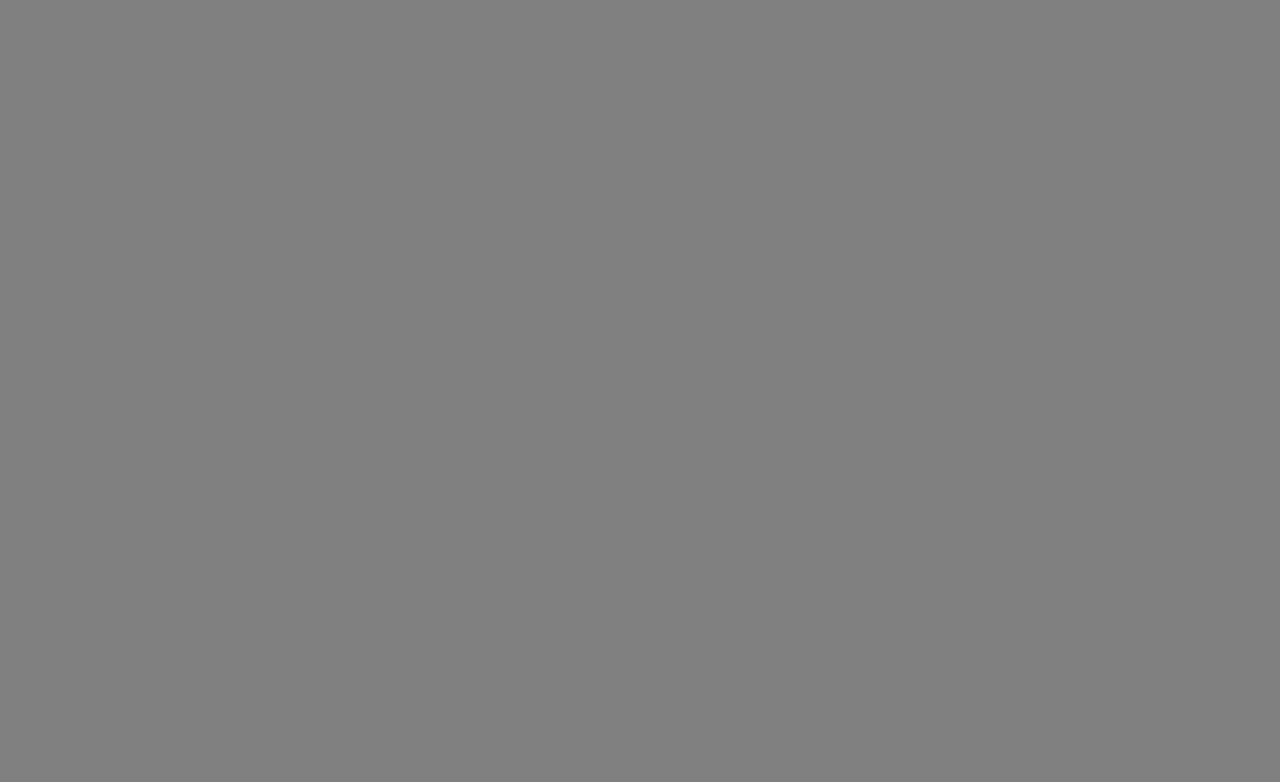
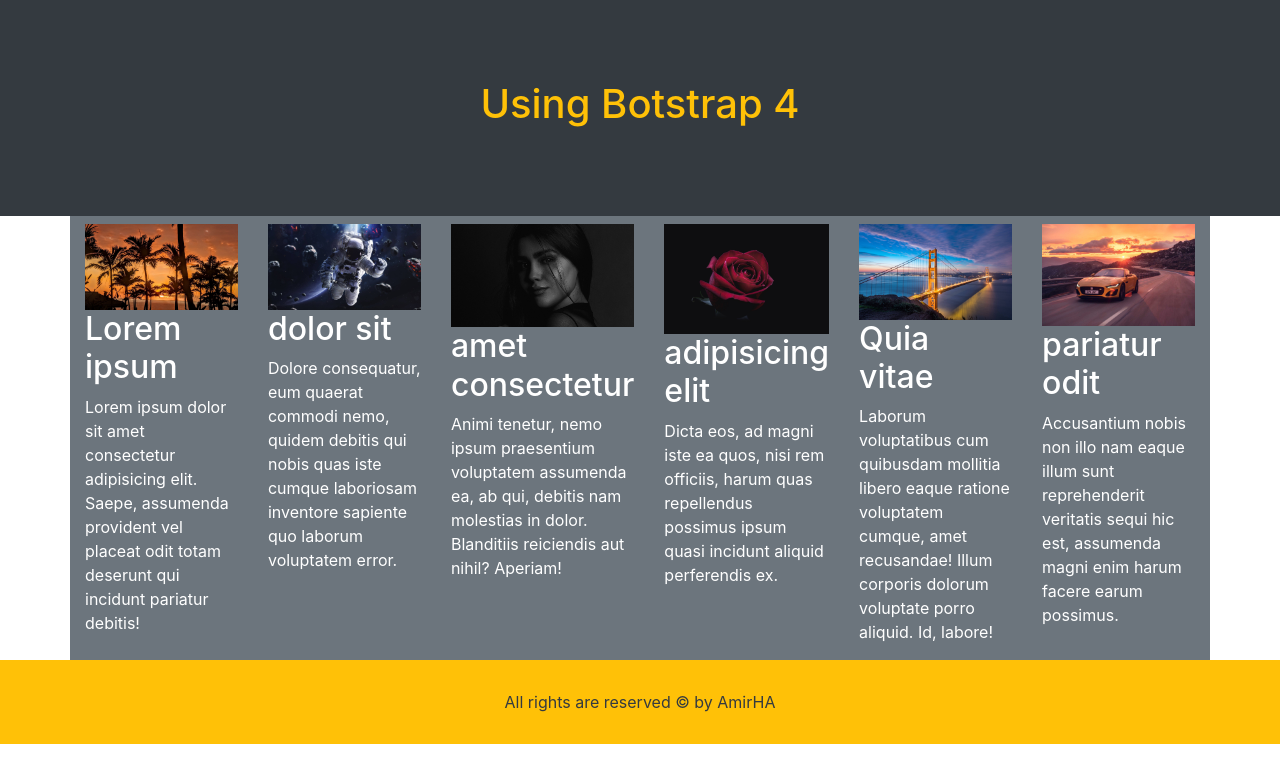
Before and after one commit to amirmohammadhassanabadi/Web-2-Practice---TIT, a website: page index.html in a window 1280 px wide. Drawn offline with nearby package versions, Linux system fonts and the light colour scheme.

Commit message:
session 6 - video 14 - 2

```diff
--- a/css/style.css
+++ b/css/style.css
@@ -1,42 +1,7 @@
-body {
-    background-color: gray;
+header{
+    padding: 80px 0;
 }
 
-section {
-    background-color: rgb(46, 46, 46);
-    height: 400px;
-    padding: 10px;
-    display: flex;
-    /* flex-wrap: wrap; */
-    justify-content: center;
-    align-items: center;
-    /* align-content: center; */
+footer{
+    padding: 30px 0;
 }
-
-section>div {
-    background-color: rgb(255, 200, 0);
-    color: rgb(46, 46, 46);
-    /* width: 200px; */
-    /* height: 30px; */
-    padding: 20px;
-    margin: 5px;
-    font-weight: bold;
-    text-align: center;
-    vertical-align: middle;
-}
-
-section>div:nth-child(2){
-    background-color: tomato;
-    /* order: 3; */
-    align-self: flex-start;
-}
-
-section>div:nth-child(4){
-    background-color: antiquewhite;
-    /* order: 2; */
-    align-self: stretch;
-}
-
-section>div:hover{
-    align-self: stretch;
-}
--- a/index.html
+++ b/index.html
@@ -11,7 +11,56 @@
 </head>
 
 <body>
-
+    <header class="bg-dark text-warning text-center">
+        <h1>
+            Using Botstrap 4
+        </h1>
+    </header>
+    <main>
+        <section class="badge-secondary container">
+            <div class="row pt-2">
+                <article class="col">
+                    <img src="./img/z1.jpg" alt="" class="img-fluid">
+                    <h2>Lorem ipsum</h2>
+                    <p>Lorem ipsum dolor sit amet consectetur adipisicing elit. Saepe, assumenda provident vel placeat
+                        odit totam deserunt qui incidunt pariatur debitis!</p>
+                </article>
+                <article class="col">
+                    <img src="./img/z2.jpg" alt="" class="img-fluid">
+                    <h2>dolor sit</h2>
+                    <p>Dolore consequatur, eum quaerat commodi nemo, quidem debitis qui nobis quas iste cumque
+                        laboriosam inventore sapiente quo laborum voluptatem error.</p>
+                </article>
+                <article class="col">
+                    <img src="./img/z3.jpeg" alt="" class="img-fluid">
+                    <h2>amet consectetur</h2>
+                    <p>Animi tenetur, nemo ipsum praesentium voluptatem assumenda ea, ab qui, debitis nam molestias in
+                        dolor. Blanditiis reiciendis aut nihil? Aperiam!</p>
+                </article>
+                <article class="col">
+                    <img src="./img/z4.jpg" alt="" class="img-fluid">
+                    <h2>adipisicing elit</h2>
+                    <p>Dicta eos, ad magni iste ea quos, nisi rem officiis, harum quas repellendus possimus ipsum quasi
+                        incidunt aliquid perferendis ex.</p>
+                </article>
+                <article class="col">
+                    <img src="./img/z5.jpg" alt="" class="img-fluid">
+                    <h2>Quia vitae</h2>
+                    <p>Laborum voluptatibus cum quibusdam mollitia libero eaque ratione voluptatem cumque, amet
+                        recusandae! Illum corporis dolorum voluptate porro aliquid. Id, labore!</p>
+                </article>
+                <article class="col">
+                    <img src="./img/z6.jpg" alt="" class="img-fluid">
+                    <h2>pariatur odit</h2>
+                    <p>Accusantium nobis non illo nam eaque illum sunt reprehenderit veritatis sequi hic est, assumenda
+                        magni enim harum facere earum possimus.</p>
+                </article>
+            </div>
+        </section>
+    </main>
+    <footer class="bg-warning text-dark text-center">
+        All rights are reserved &copy; by AmirHA
+    </footer>
 
 
 
```
Also changed, not shown: img/z1.jpg (added), img/z2.jpg (added), img/z3.jpeg (added), img/z4.jpg (added), img/z5.jpg (added), img/z6.jpg (added).
